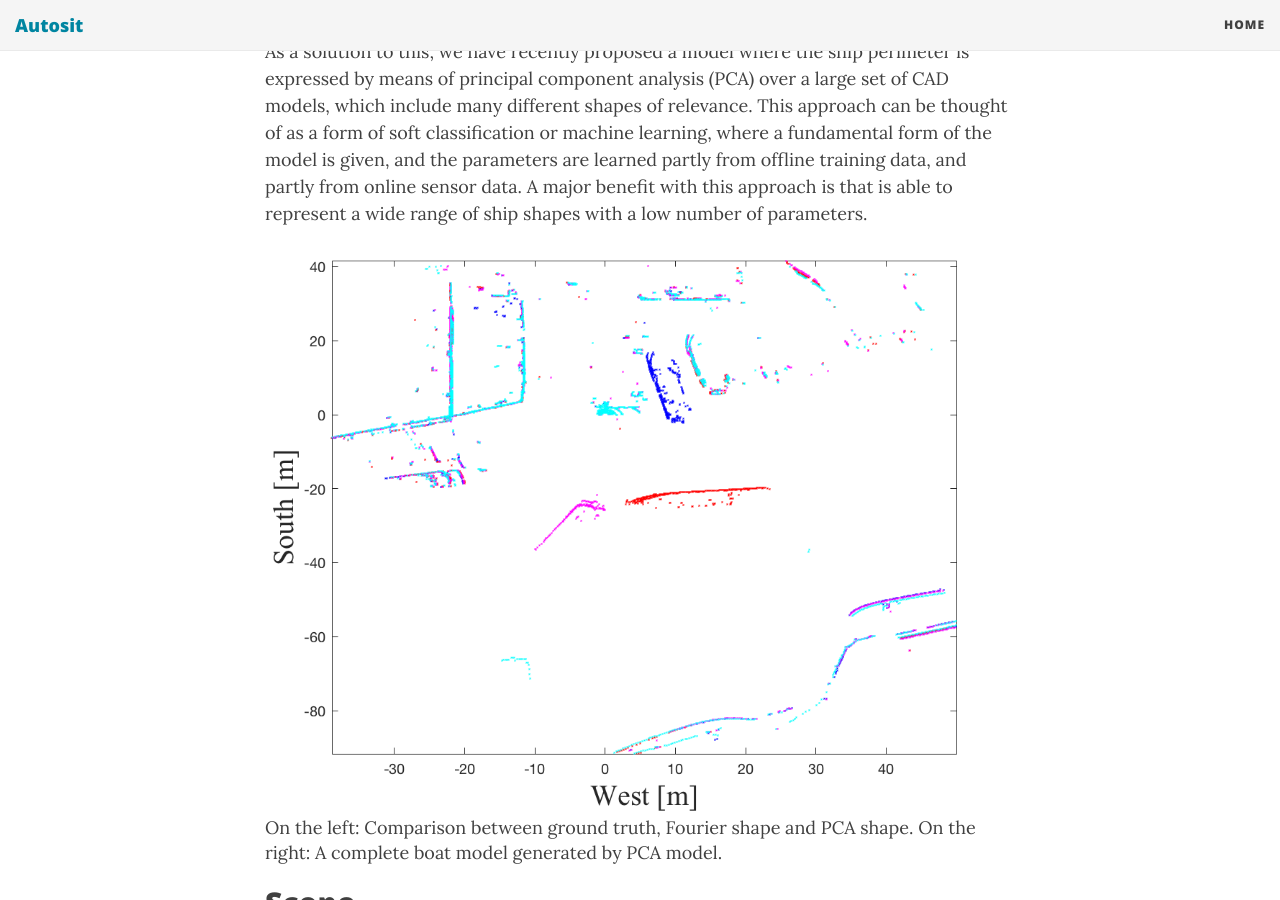
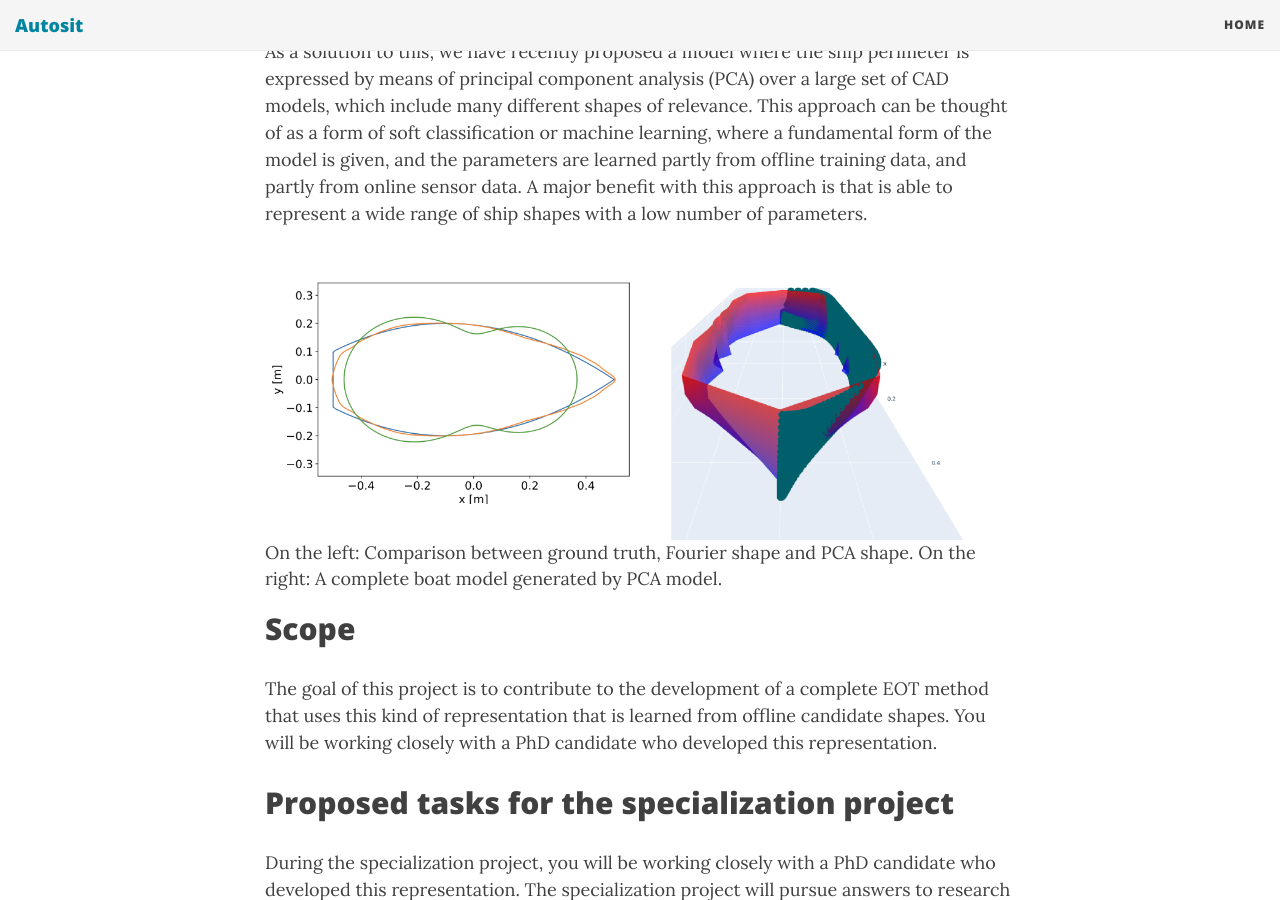
Before and after one commit to autosit/autosit.github.io, a Jekyll site: the page built from _posts/2024-03-15-semi-learn-eot.md, in a window 1280 px wide and 900 px high, scrolled down 1132 px. Built offline with Jekyll 4.4.1, drawn with Linux system fonts in a browser that asks for light colours; nearby versions of some CDN libraries.

Commit message:
added 5th draft of semi-learn-eo

```diff
--- a/_posts/2024-03-15-semi-learn-eot.md
+++ b/_posts/2024-03-15-semi-learn-eot.md
@@ -20,7 +20,7 @@ The goal in AOT, as opposed to point-based tracking, is to estimate the extent,
 As a solution to this, we have recently proposed a model where the ship perimeter is expressed by means of principal component analysis (PCA) over a large set of CAD models, which include many different shapes of relevance. This approach can be thought of as a form of soft classification or machine learning, where a fundamental form of the model is given, and the parameters are learned partly from offline training data, and partly from online sensor data. A major benefit with this approach is that is able to represent a wide range of ship shapes with a low number of parameters.
 
 
-| <img src="{{site.url}}/assets/munkholmdeparting.png" width="700"> |
+| <img src="{{site.url}}/assets/pcaship.png" width="700"> |
 |On the left: Comparison between ground truth, Fourier shape and PCA shape. On the right: A complete boat model generated by PCA model. |
 
 ## Scope
```
